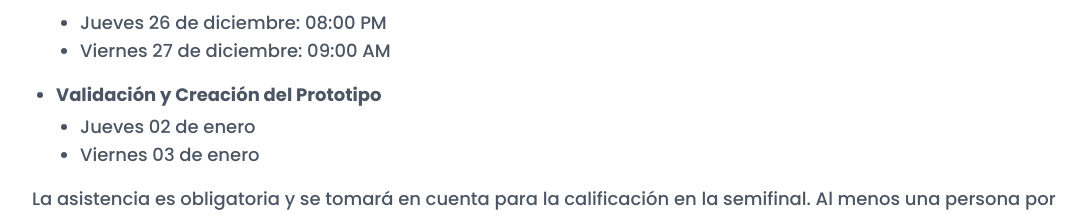
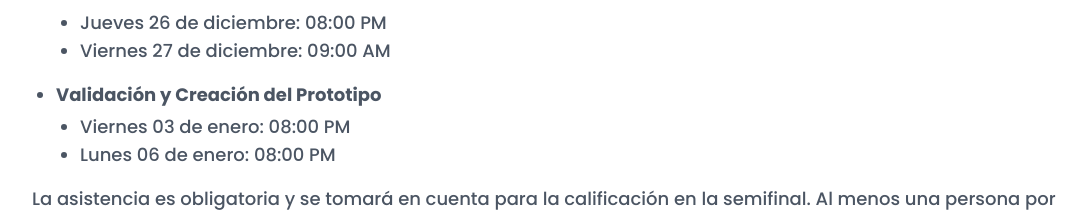
Before and after one commit to HultPrize/landing-page, a Next.js app: page /howitworks/phase2 in a window 1280 px wide. Shown: the part 1127-1344 px from the top of the page, without its empty margins (96-1183 px from the left). Built offline with nearby package versions, Linux system fonts and the light colour scheme.

Commit message:
Update page.tsx

```diff
--- a/src/app/howitworks/phase2/page.tsx
+++ b/src/app/howitworks/phase2/page.tsx
@@ -80,8 +80,8 @@ const Phase2 = () => {
             <li className="mt-4">
               <strong>Validación y Creación del Prototipo</strong>
               <ul className="list-disc pl-6 mt-1">
-                <li>Jueves 02 de enero</li>
-                <li>Viernes 03 de enero</li>
+                <li>Viernes 03 de enero: 08:00 PM</li>
+                <li>Lunes 06 de enero: 08:00 PM</li>
               </ul>
             </li>
           </ul>
```
